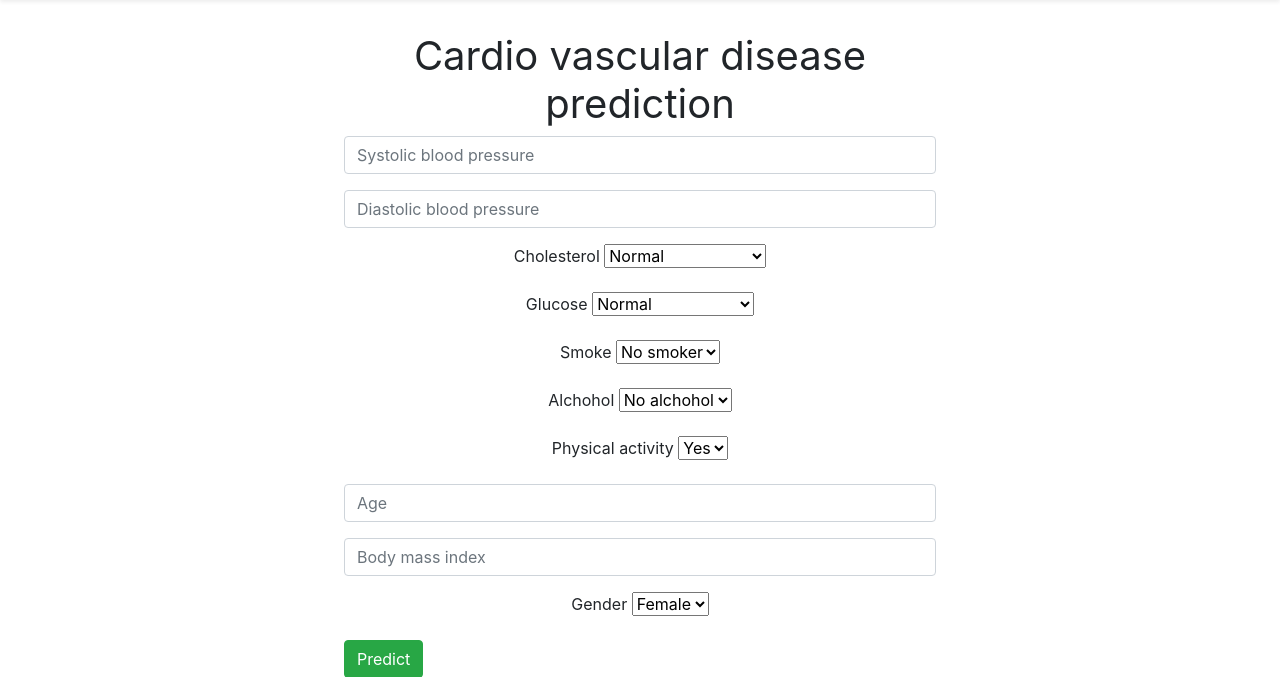
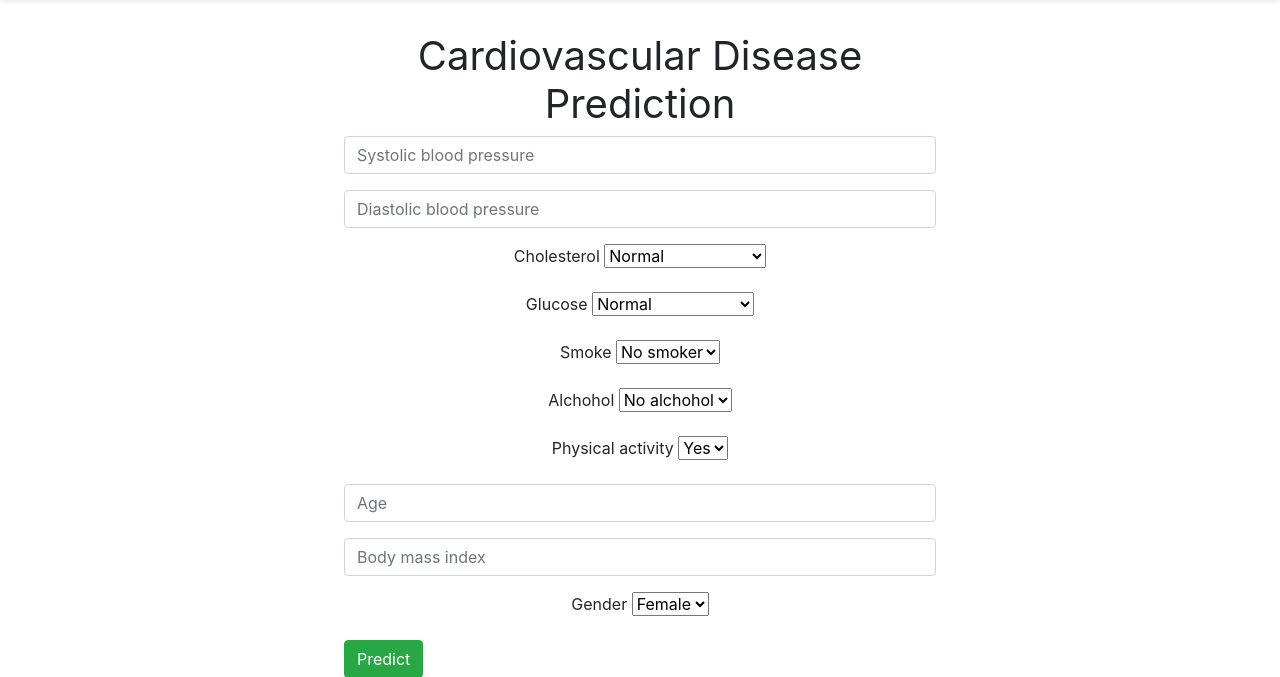
Before and after one commit to coderraa/ML, a Flask app: page /cardio in a window 1280 px wide. Shown: the part 56-733 px from the top of the page. Run offline with Flask 2, Linux system fonts and the light colour scheme; parts of the project's set-up code (start-up, migrations or seed data) failed here and were passed over; some libraries are stand-ins or nearby versions.

Commit message:
Update cardio.html

```diff
--- a/templates/cardio.html
+++ b/templates/cardio.html
@@ -6,7 +6,7 @@
   <section class="jumbotron mt-2 p-0">
 
     <div class="container mt-0 p-4">
-        <h1  style="text-align: center;"><strong>Cardio vascular disease prediction</strong></h1>
+        <h1  style="text-align: center;"><strong>Cardiovascular Disease Prediction</strong></h1>
 
 
  <form action="/cardiopredict" method="post">
```
